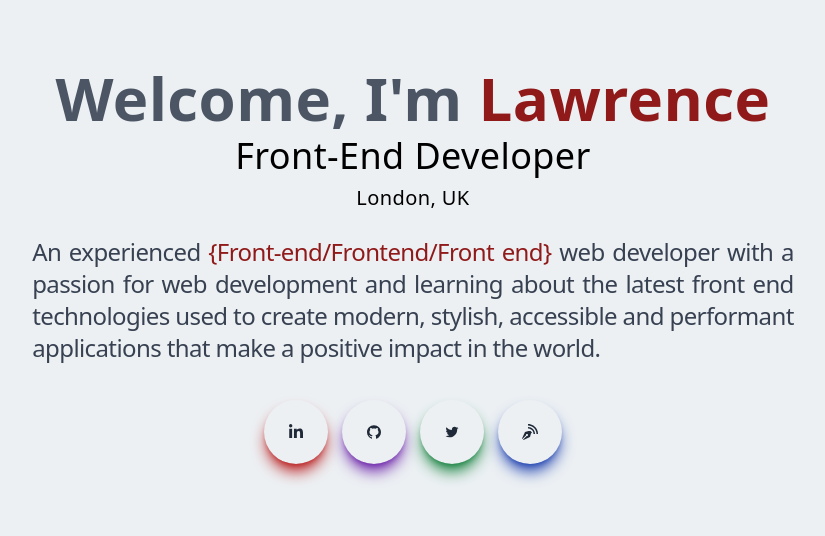
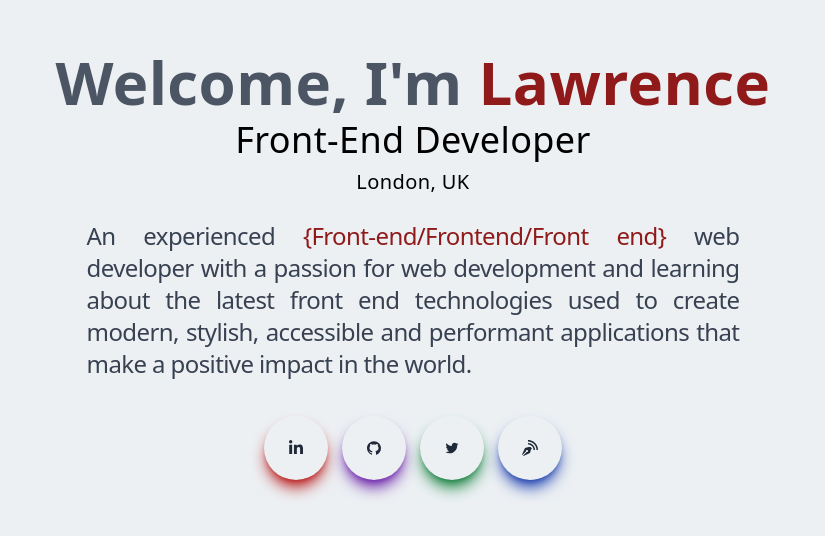
Before and after one commit to lawlawson/portfolio-july, a Next.js app: page /components/Main in a window 1280 px wide. Shown: the part 128-664 px from the top of the page, without its empty margins (227-1052 px from the left). Built offline with nearby package versions, Linux system fonts and the light colour scheme.

Commit message:
Fixed sizing of text on devices

```diff
--- a/pages/components/Main.jsx
+++ b/pages/components/Main.jsx
@@ -7,14 +7,14 @@ import Link from 'next/link';
 const Main = () => {
   return (
     <div id='home' className='w-full h-screen text-center'>
-      <div className='max-w-[85%] w-full h-full m-auto p2 flex justify-center items-center'>
+      <div className='max-w-[85%] w-full h-full m-auto flex justify-center items-center'>
         <div>
           <h1 className='py-1 text-gray-600'>
             Welcome, I&apos;m <span className='text-[#901a1a]'>Lawrence</span>
           </h1>
           <p className='py-1 text-[#000000] text-4xl'>Front-End Developer</p>
           <p className='py-1 text-[#000000] text-xl'>London, UK</p>
-          <p className='text-gray-700 max-w-[70%] mx-auto my-5 text-2xl text-justify tracking-tight'>
+          <p className='text-gray-700 md:max-w-[60%] mx-auto my-5 text-2xl text-justify tracking-tight'>
             An experienced&nbsp;
             <span className='text-[#901a1a]'>
               &#123;Front-end/Frontend/Front end&#125;
--- a/pages/components/Projects.jsx
+++ b/pages/components/Projects.jsx
@@ -43,7 +43,7 @@ const Projects = () => {
   return (
     <div id='projects' className='w-full lg:h-screen p-2'>
       <div className='max-w-[1240px] mx-auto flex flex-col justify-center h-full'>
-        <p className='text-3xl tracking-widest uppercase text-[#901a1a] text-center mb-8'>
+        <p className='text-3xl tracking-widest uppercase text-[#901a1a] text-center mb-8 pt-8'>
           My Projects
         </p>
         <div className='grid grid-cols-1 sm:grid-cols-2 lg:grid-cols-3 gap-14'>
```
